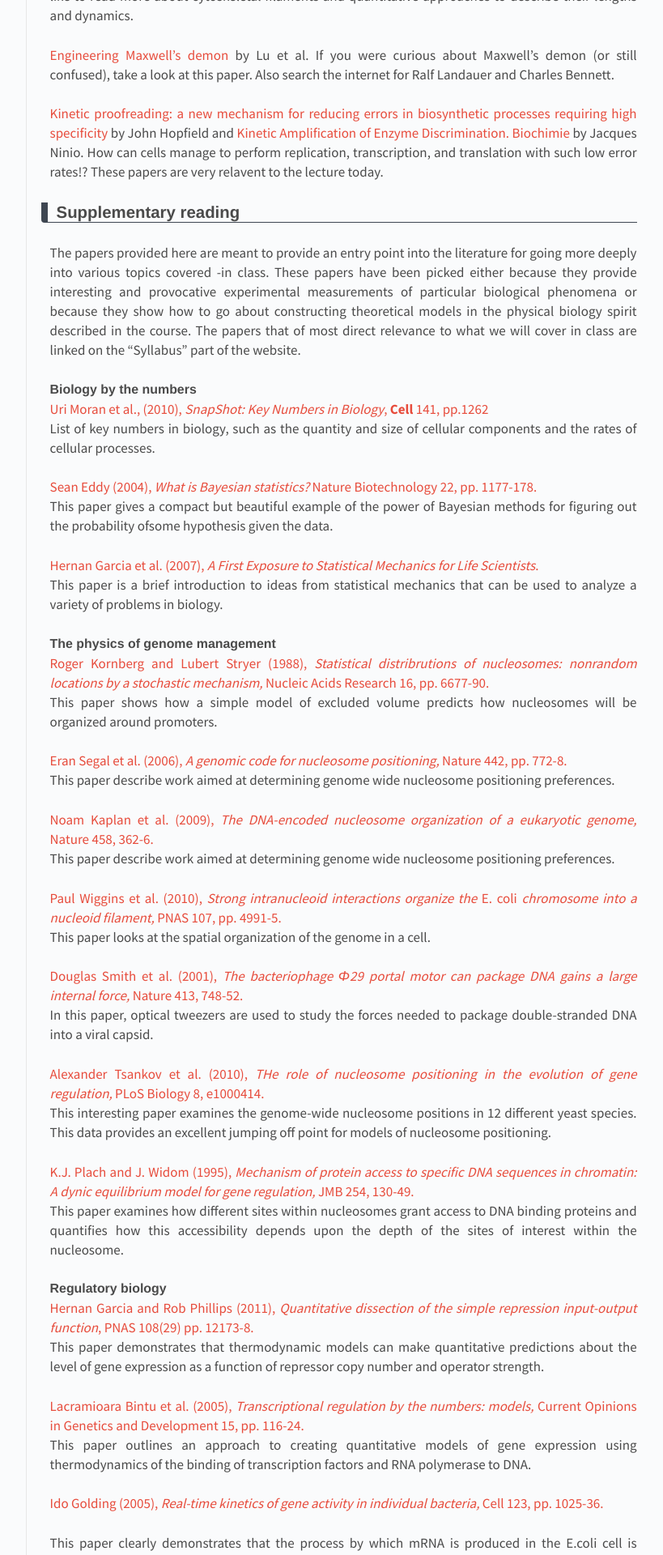
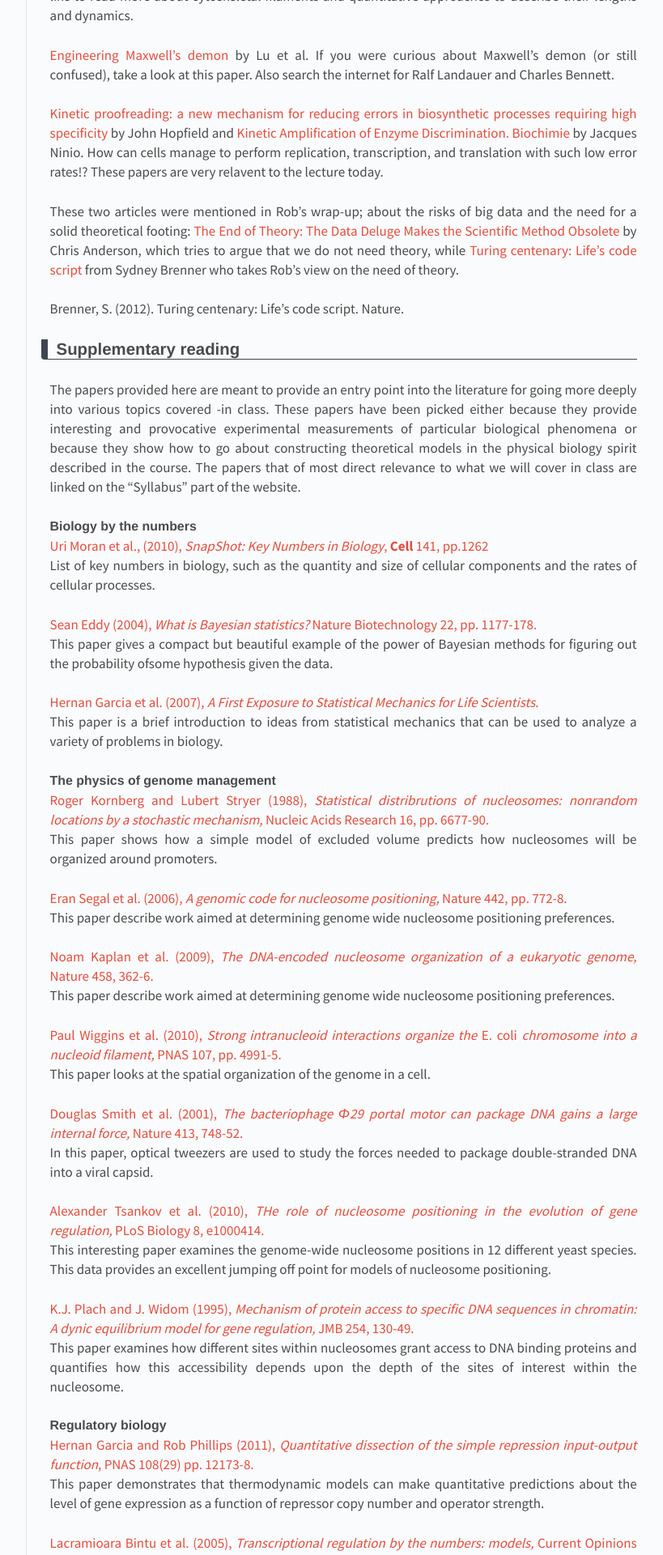
Before and after one commit to RPGroup-PBoC/gist_pboc_2017, a Jekyll site: the page built from _posts/2016-12-19-readings.md, in a window 1280 px wide. Shown: the part 1263-3183 px from the top of the page at 81% size, without its empty margins (326-1145 px from the left). Built offline with Jekyll 4.4.1, drawn with Linux system fonts in a browser that asks for light colours.

Commit message:
Update 2016-12-19-readings.md

```diff
--- a/_posts/2016-12-19-readings.md
+++ b/_posts/2016-12-19-readings.md
@@ -40,6 +40,10 @@ This paper describes the role of biological numeracy in thinking about a variety
 [Engineering Maxwell’s demon](http://www.rpgroup.caltech.edu/courses/PBoC_GIST_2017/Physics_Today_2014_Lu.pdf) by Lu et al. If you were curious about Maxwell's demon (or still confused), take a look at this paper. Also search the internet for Ralf Landauer and Charles Bennett. <br/>
 
 [ Kinetic proofreading: a new mechanism for reducing errors in biosynthetic processes requiring high specificity](http://www.rpgroup.caltech.edu/courses/PBoC_GIST_2016/PNAS_1974_Hopfield.pdf) by John Hopfield and [Kinetic Amplification of Enzyme Discrimination. Biochimie](http://www.rpgroup.caltech.edu/courses/PBoC_GIST_2017/Biochimie_1975_NINIO.pdf) by  Jacques Ninio. How can cells manage to perform replication, transcription, and translation with such low error rates!? These papers are very relavent to the lecture today. <br/>
+
+These two articles were mentioned in Rob's wrap-up; about the risks of big data and the need for a solid theoretical footing: [The End of Theory: The Data Deluge Makes the Scientific Method Obsolete](https://www.wired.com/2008/06/pb-theory/) by Chris Anderson, which tries to argue that we do not need theory, while [Turing centenary: Life's code script](http://www.rpgroup.caltech.edu/courses/PBoC_GIST_2017/Nature_2012_Brenner.pdf) from Sydney Brenner who takes Rob's view on the need of theory.
+
+Brenner, S. (2012). Turing centenary: Life's code script. Nature.
 
 ## Supplementary reading
 
```
